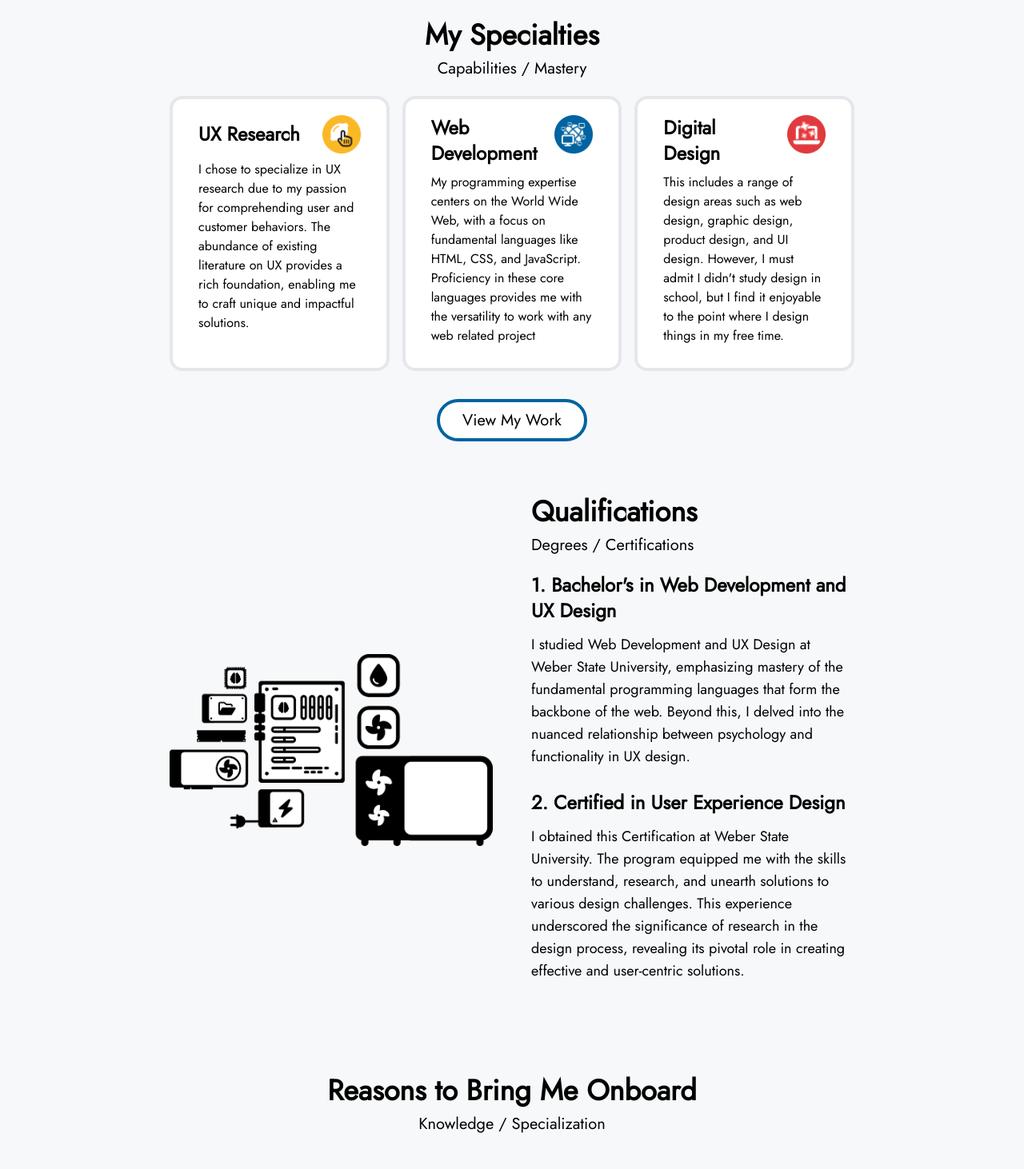
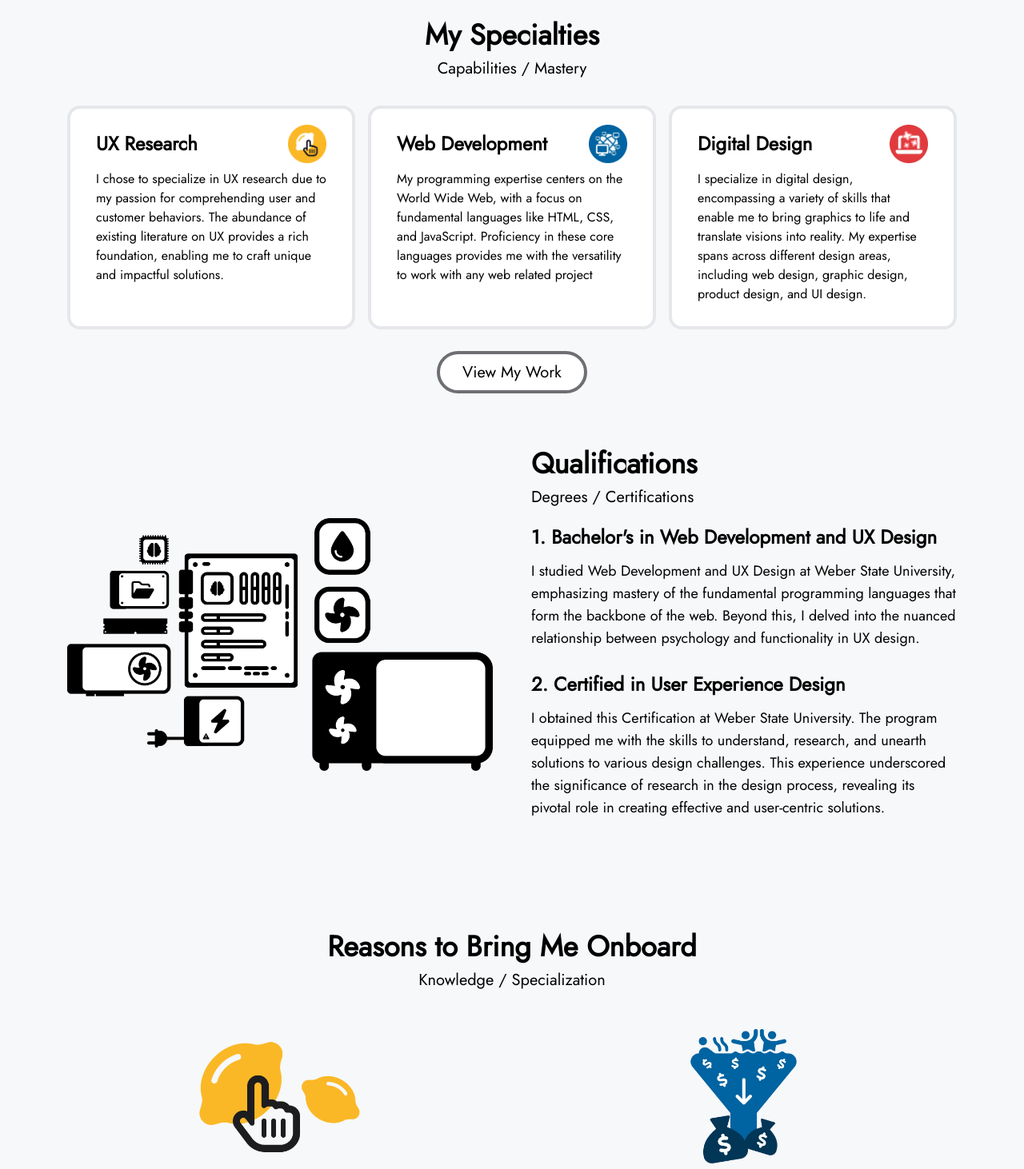
Before and after one commit to mikesenh/mikesenh, a SvelteKit app: page / in a window 1280 px wide. Shown: the part 660-2122 px from the top of the page at 80% size. Built offline with nearby package versions, Linux system fonts and the light colour scheme.

Commit message:
Update +page.svelte

```diff
--- a/src/routes/+page.svelte
+++ b/src/routes/+page.svelte
@@ -205,14 +205,14 @@
 </div>
 </div>
 <div
-    class="flex sm:flex-row flex-col justify-center 2xl:mx-52 lg:mx-48 md:mx-32 mx-10 my-5 mb-12"
+    class="flex sm:flex-row flex-col justify-center mx-5 md:mx-16 lg:mx-16 xl:mx-16 my-8 2xl:mx-48 "
   >
   <div></div>
   <div class="grid content-center gap-4 xl:grid-cols-3 grid-cols-1 mx-5">
     <InfoBoxWithIcon title="UX Research" img_src="/base/icons/human-focus-design.webp" words="I chose to specialize in UX research due to my passion for comprehending user and customer behaviors. The abundance of existing literature on UX provides a rich foundation, enabling me to craft unique and impactful solutions."/>
     <InfoBoxWithIcon title="Web Development" img_src="/base/icons/world_wide_web.webp" words="My programming expertise centers on the World Wide Web, with a focus on fundamental languages like HTML, CSS, and JavaScript. Proficiency in these core languages provides me with the versatility to work with any web related project"/>
 
-    <InfoBoxWithIcon title="Digital Design" img_src="/base/icons/design_on_laptop.webp" words="This includes a range of design areas such as web design, graphic design, product design, and UI design. However, I must admit I didn't study design in school, but I find it enjoyable to the point where I design things in my free time."/>
+    <InfoBoxWithIcon title="Digital Design" img_src="/base/icons/design_on_laptop.webp" words="I specialize in digital design, encompassing a variety of skills that enable me to bring graphics to life and translate visions into reality. My expertise spans across different design areas, including web design, graphic design, product design, and UI design."/>
   </div>
 
   </div>
@@ -221,18 +221,20 @@
     class="flex justify-center mt-10 2xl:mx-52 lg:mx-48 md:mx-32 mb-20"
   >
   <div>
+    <div class="hover:border-myblue hover:-translate-y-1 hover:drop-shadow-md transition">
 <a
-        class="text-gray-800 bg-white border-myblue border-gray-300 text-xl border-4 p-2 px-7 rounded-full border-zinc-700 hover:border-myblue hover:-translate-y-1 hover:drop-shadow-md transition"
+        class="text-gray-800 border-greyblack bg-white text-xl border-4 p-2 px-7 rounded-full border-zinc-700 hover:border-myblue hover:-translate-y-1 hover:drop-shadow-md transition"
         href="/work"
       >
         View My Work</a
       >
+    </div>
 </div>
 </div>
 
 
 <div
-    class="flex sm:flex-row flex-col justify-center mt-10 2xl:mx-52 lg:mx-48 md:mx-32 mx-10 my-5 mb-12"
+    class="flex sm:flex-row flex-col justify-center mt-10 mx-5 md:mx-16 lg:mx-16 xl:mx-16 my-12 pb-6 2xl:mx-48 "
   >
   <div class="grid content-center  xl:grid-cols-2 sm:grid-cols-1 gap-12 mx-5">
     <img class="my-auto mx-auto"src="/home/computer_part_art.webp" alt="computer parts made by mikesenh">
@@ -253,7 +255,7 @@
 
 
    <div
-    class="flex sm:flex-row flex-col justify-center mt-5"
+    class="flex sm:flex-row flex-col justify-center mt-5 "
   >
 
     <span class="grid content-center mt-10">
@@ -265,7 +267,7 @@
   </div>
 
   <div
-    class="flex sm:flex-row flex-col justify-center mt-5 2xl:mx-52 lg:mx-48 md:mx-32 mx-10 my-5 mb-20"
+    class="flex sm:flex-row flex-col justify-center mt-5 mb-20 mx-5 md:mx-16 lg:mx-16 xl:mx-16 my-12 pb-6 2xl:mx-48 "
   >
 
     <span class="grid content-center 2xl:grid-cols-3 md:grid-cols-2 sm:grid-cols-1 gap-12 mx-5">
@@ -426,7 +428,7 @@
   /> -->
 </div>
 
-<div class="2xl:mx-52 lg:mx-48 md:mx-32 my-12 ">
+<div class="mx-5 md:mx-16 lg:mx-16 xl:mx-16 my-12 pb-6 2xl:mx-48 ">
   <h3 class="text-4xl text-center font-bold mb-2">FAQs</h3>
   <p class="text-xl text-center mb-4">Frequently Asked Questions</p>
 
```
